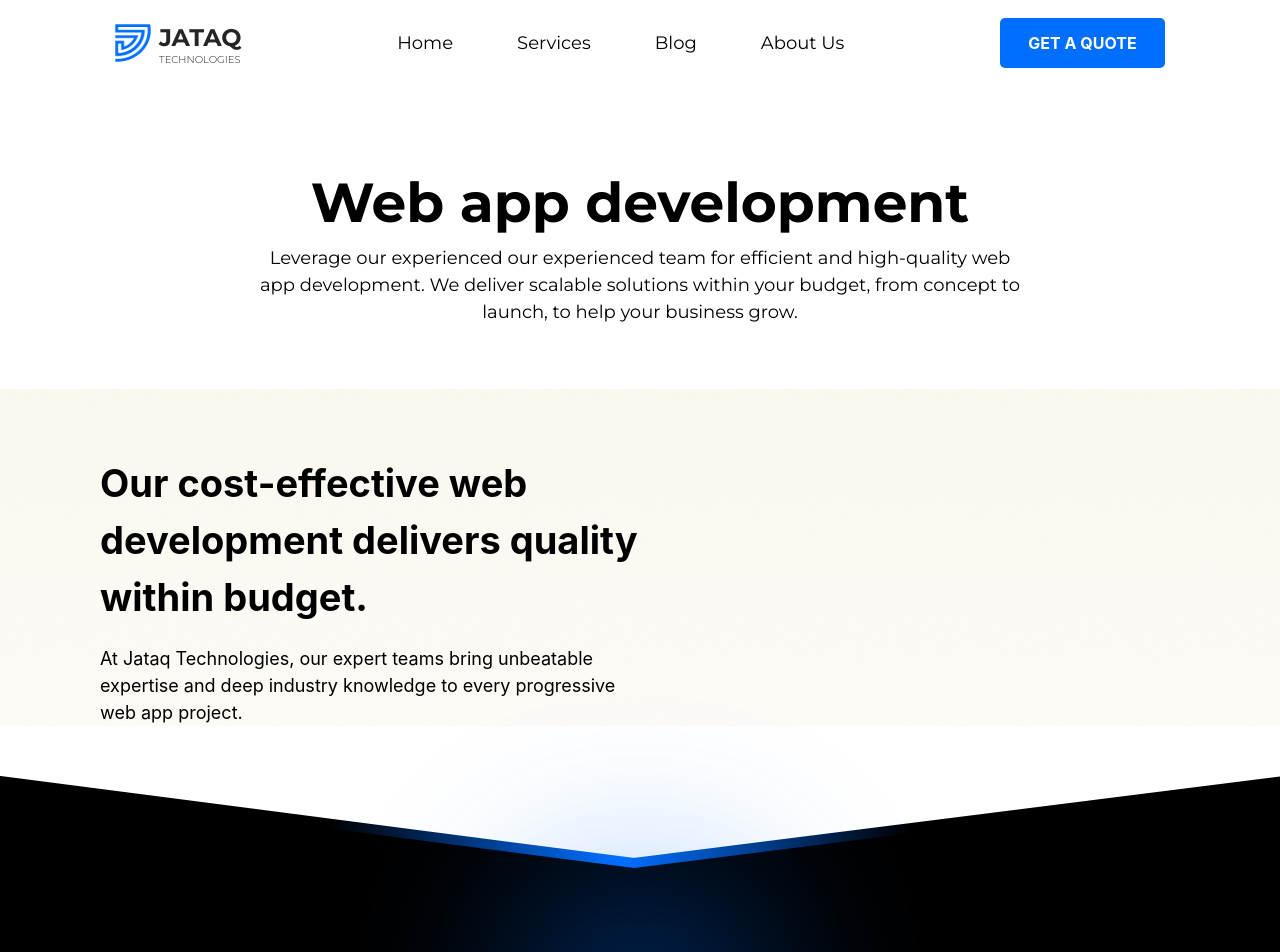
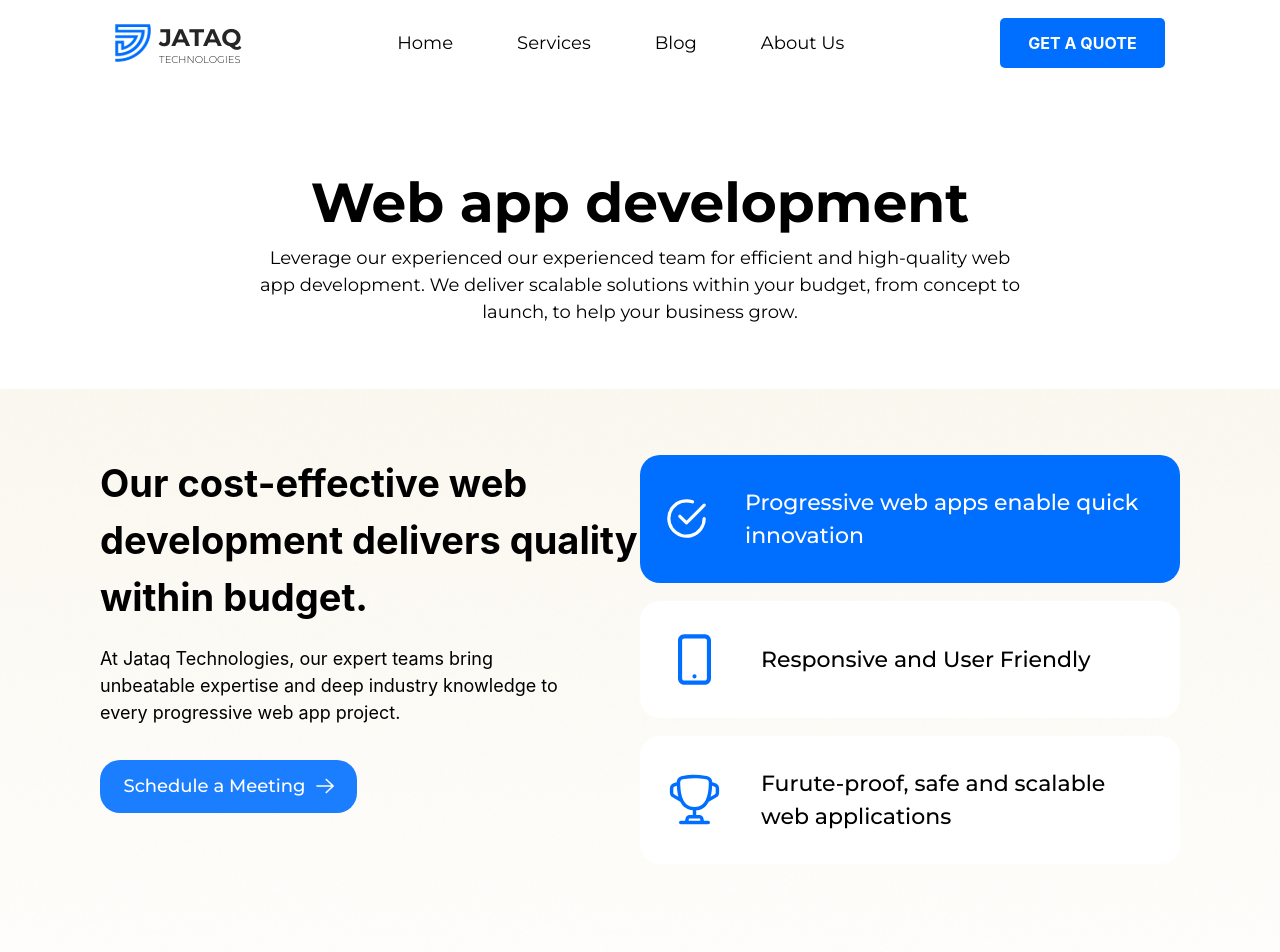
Before and after one commit to mudassir7732/Jataq-Technologies, a React (Create React App) app: page /web-development in a window 1280 px wide. Shown: the top 952 px of the page. Built offline with nearby package versions, Linux system fonts and the light colour scheme.

Commit message:
Designed first section of Web Development page

```diff
--- /dev/null
+++ b/src/constants/webFeatures.ts
@@ -0,0 +1,7 @@
+import { WebFeatureProps } from "../types/webAppFeatures";
+
+export const WEB_FEATURES: WebFeatureProps[] = [
+    { icon: '/assets/icons/integrity_white.svg', label: "Progressive web apps enable quick innovation" },
+    { icon: '/assets/icons/mobile2.svg', label: "Responsive and User Friendly" },
+    { icon: '/assets/icons/quality_assurance_icon.svg', label: "Furute-proof, safe and scalable web applications" },
+]
--- a/src/pages/web-dev/index.tsx
+++ b/src/pages/web-dev/index.tsx
@@ -1,6 +1,9 @@
 import { FC } from "react";
 import Testimonials from "../../sections/testimonials";
 import ServicesBar from "../../sections/services-bar";
+import { WEB_FEATURES } from "../../constants/webFeatures";
+import { WebFeatureProps } from "../../types/webAppFeatures";
+import FiguresBar from "../../components/figures-bar.tsx";
 
 const WebDev: FC = () => {
     return (
@@ -13,18 +16,34 @@ const WebDev: FC = () => {
                     Leverage our experienced our experienced team for efficient and high-quality web app development. We deliver scalable solutions within your budget, from concept to launch, to help your business grow.
                 </p>
             </div>
-            <div style={{ backgroundImage: 'url(/assets/images/Rectangle69.png)' }} className="flex flex-row items-center justify-between bg-no-repeat bg-cover w-full mb-[50px] px-[40px] sm:px-[50px] md:px-[65px] lg:px-[80px] xl:px-[100px] pt-[36px] sm:pt-[42px] md:pt-[48px] lg:pt-[55px] xl:pt-[66px]">
+            <div style={{ backgroundImage: 'url(/assets/images/Rectangle69.png)' }} className="flex flex-col bg-no-repeat bg-cover w-full mb-[50px] px-[40px] sm:px-[50px] md:px-[65px] lg:px-[80px] xl:px-[100px] gap-y-[116px] pt-[36px] sm:pt-[42px] md:pt-[48px] lg:pt-[55px] xl:pt-[66px]">
+                <div className="flex flex-row items-start jus">
+
                     <div className="w-1/2">
                         <p className="text-[38px] font-[700]">
                             Our cost-effective web development delivers quality within budget.
                         </p>
-                    <p className="mt-[19px] text-[18px] font-[400] text-black">
+                        <p className="mt-[19px] text-[18px] font-[400] text-black max-w-[88%]">
                             At Jataq Technologies, our expert teams bring unbeatable expertise and deep industry knowledge to every progressive web app project.
                         </p>
+                        <button className="flex flex-row items-center justify-center gap-x-[6px] lg:gap-x-[11px] h-[32px] sm:h-[40px] md:h-[48px] lg:h-[51px] xl:h-[53px] w-fit px-2 lg:px-3 xl:w-[257px] bg-[#1b7eff] rounded-[20px] mt-[34px] text-[13px] sm:text-[15px] md:text-[16px] lg:text-[17px] xl:text-[18px] text-white font-[500] font-[Montserrat]">
+                            Schedule a Meeting
+                            <img src='/assets/icons/arrow.svg' alt='arrow_icon' className="h-[12px] sm:h-[13px] md:h-[14px] lg:h-[15px] xl:h-[16.25px]" />
+                        </button>
                     </div>
-                <div className="w-1/2">
+                    <div className="w-1/2 flex flex-col gap-y-[18px]">
+                        {WEB_FEATURES?.map((feature: WebFeatureProps, index: number) => (
+                            <div key={index} className={`flex flex-row items-center gap-x-[39px] px-[27px] py-[31px] ${index === 0 ? 'bg-[#006fff]':'bg-white'} rounded-[20px]`}>
+                                <img src={feature?.icon} className={`${index === 0 ? 'w-[39px]': 'w-[55px]'} ${index === 0 ? 'h-[39px]': 'h-[55px]'}`} />
+                                <p className={`text-[22px] font-[500] font-[Montserrat] ${index === 0 ? 'text-white' : 'text-black'}`}>
+                                    {feature?.label}
+                                </p>
+                            </div>
+                        ))}
+                    </div>
+                </div>
+                <FiguresBar />
 
-                </div>
             </div>
             <Testimonials />
             <ServicesBar />
--- /dev/null
+++ b/src/types/webAppFeatures.ts
@@ -0,0 +1,4 @@
+export interface WebFeatureProps {
+    icon: string;
+    label: string;
+}
```
Also changed, not shown: public/assets/icons/integrity_white.svg (added), public/assets/icons/mobile2.svg (added). Lines whose indentation alone changed are shown as unchanged.
